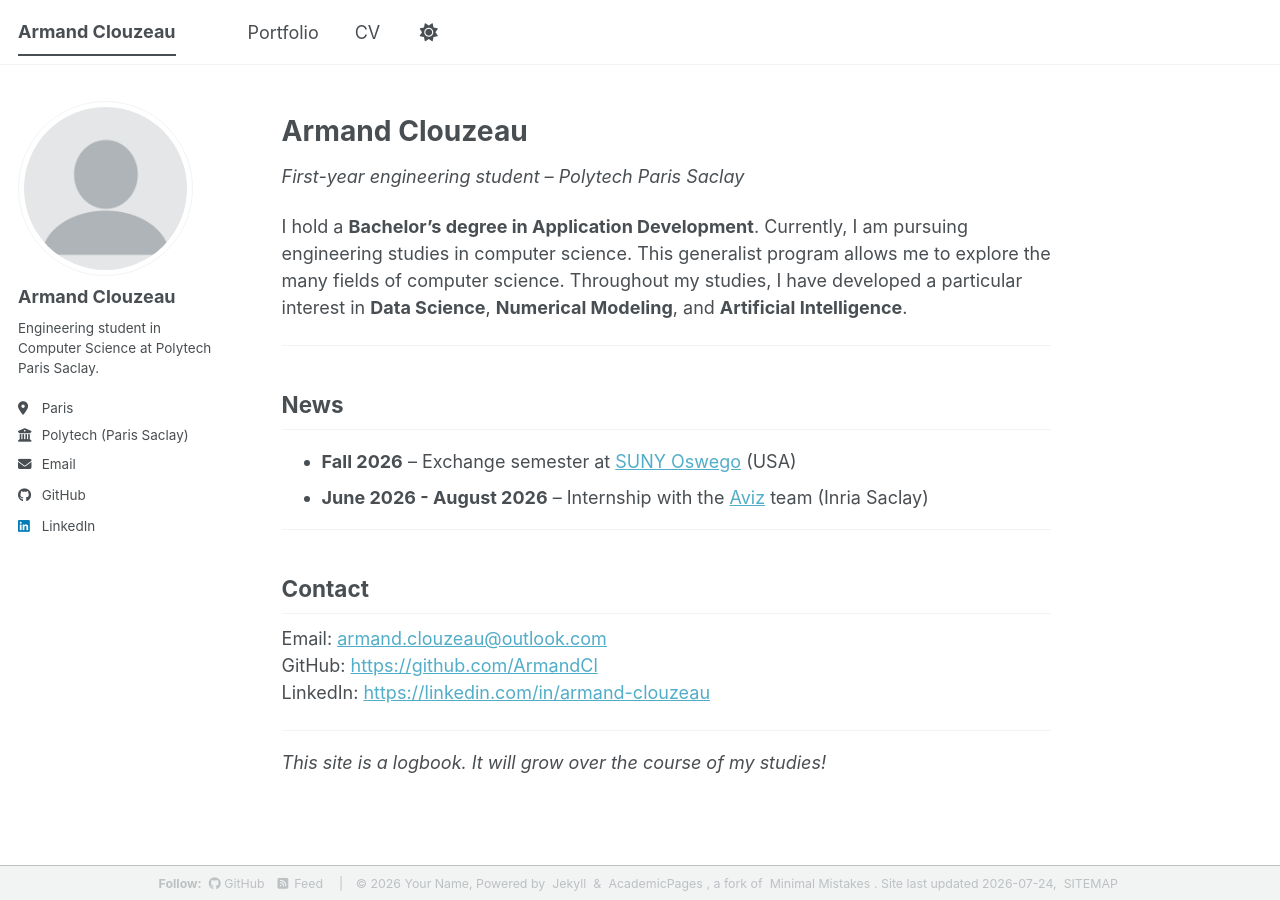
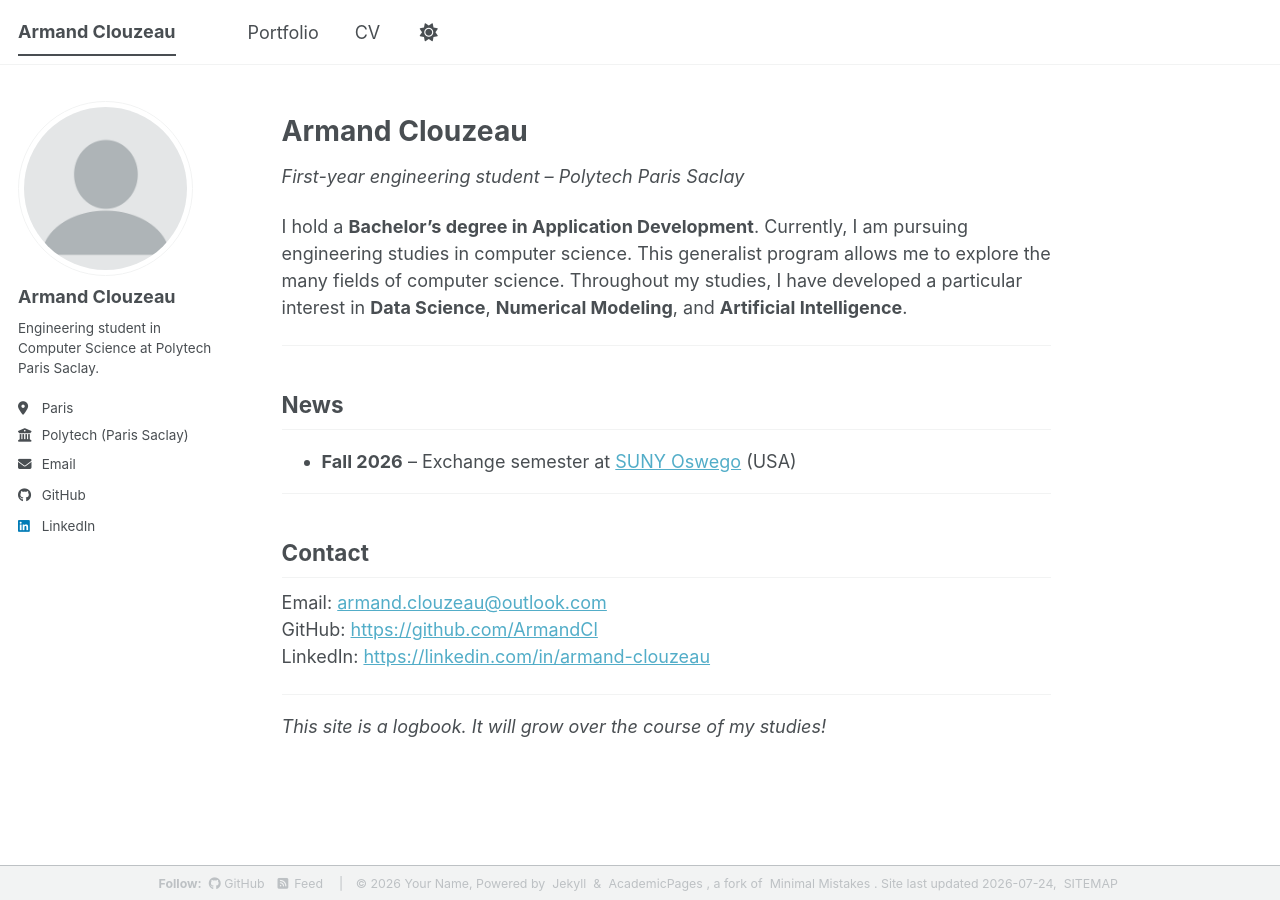
Before and after one commit to ArmandCl/ArmandCl.github.io, a Jekyll site: the page built from _pages/about.md, in a window 1280 px wide. Built offline with Jekyll 4.4.1, drawn with Linux system fonts in a browser that asks for light colours; a script bundle is joined from its source files by our own code; library files that are not in the unit come from our copies.

Commit message:
Update of the about page

```diff
--- a/_pages/about.md
+++ b/_pages/about.md
@@ -17,7 +17,6 @@ I hold a **Bachelor's degree in Application Development**. Currently, I am pursu
 ## News
 
 - **Fall 2026** – Exchange semester at [SUNY Oswego](https://ww1.oswego.edu/) (USA)
-- **June 2026 - August 2026** – Internship with the [Aviz](https://www.aviz.fr/) team (Inria Saclay)
 
 ---
 
```
